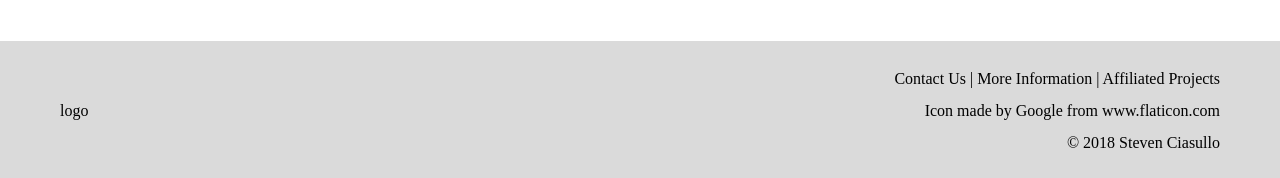
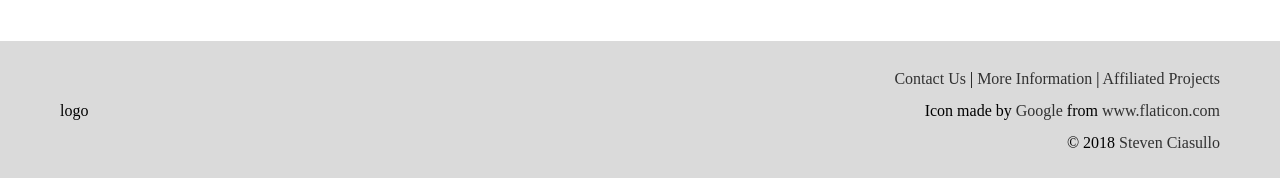
Before and after one commit to sjciasullo/octagon-microsite-challenge, a plain HTML site: page index.html in a window 1280 px wide. Shown: the part 750-928 px from the top of the page. Drawn offline with Linux system fonts and the light colour scheme.

Commit message:
change color of footer links

```diff
--- a/styles/style.css
+++ b/styles/style.css
@@ -81,7 +81,7 @@ footer .container{
 }
 
 .footer-link, .footer-link:visited{
-  color: black;
+  color: rgb(49, 49, 49);
   text-decoration: none;
 }
 
```
